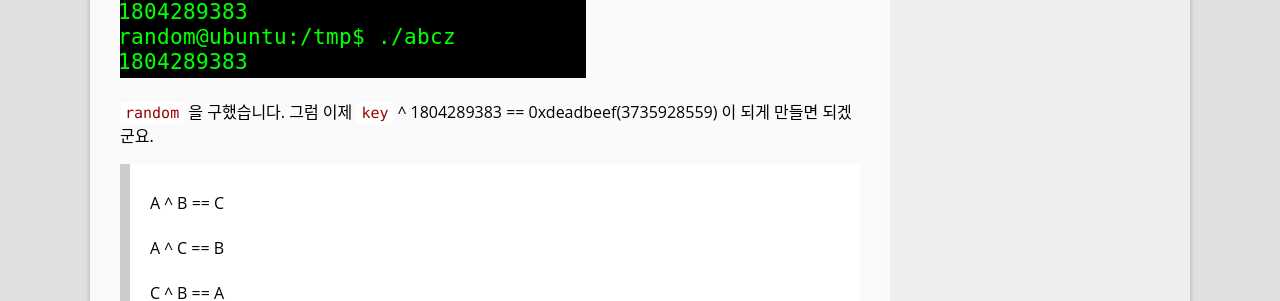
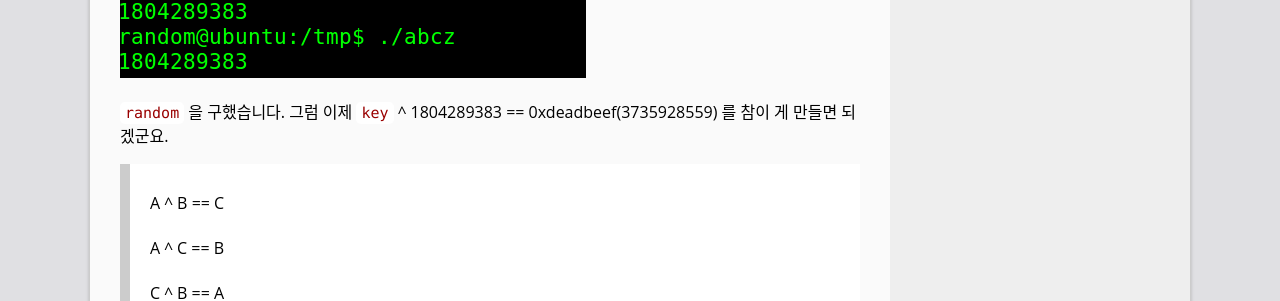
Before and after one commit to UnKN0wnName/stfwlg.github.io, a Jekyll site: the page built from _posts/2018-06-25-[pwnable.kr]_random_풀이.md, in a window 1280 px wide and 900 px high, scrolled down 1434 px. Shown: the part 159-460 px from the top of the window. Built offline with Jekyll 4.4.1, drawn with Linux system fonts in a browser that asks for light colours; comment, search, counter and statistics services are not loaded.

Commit message:
Update 2018-06-25-[pwnable.kr]_random_풀이.md

```diff
--- a/_posts/2018-06-25-[pwnable.kr]_random_풀이.md
+++ b/_posts/2018-06-25-[pwnable.kr]_random_풀이.md
@@ -53,7 +53,7 @@ int main()
 
 ![proof](/pic/pwnable_kr/random/rand_proof.png)
 
-`random` 을 구했습니다. 그럼 이제 `key` ^ 1804289383 == 0xdeadbeef(3735928559) 이 되게 만들면 되겠군요.
+`random` 을 구했습니다. 그럼 이제 `key` ^ 1804289383 == 0xdeadbeef(3735928559) 를 참이 게 만들면 되겠군요.
 
 >#### A ^ B == C
 >#### A ^ C == B
```
